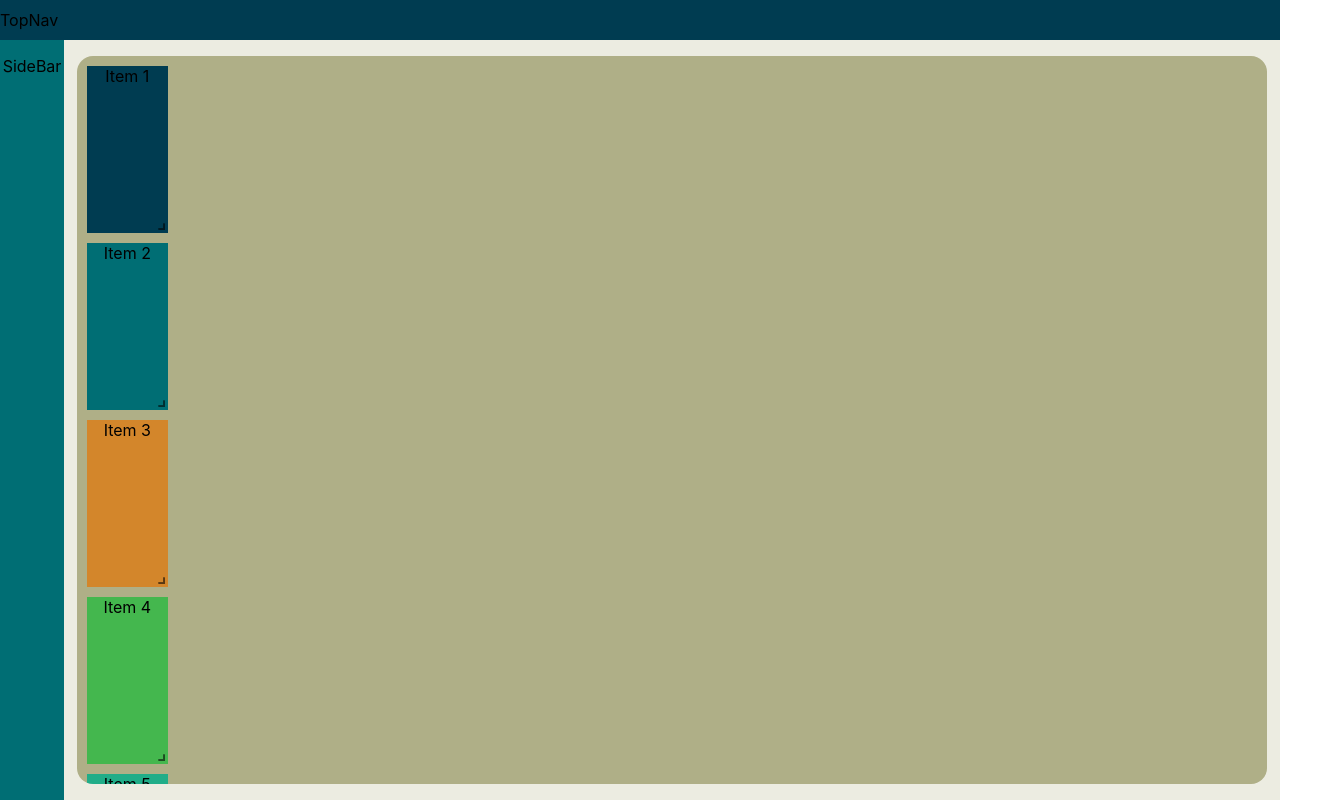
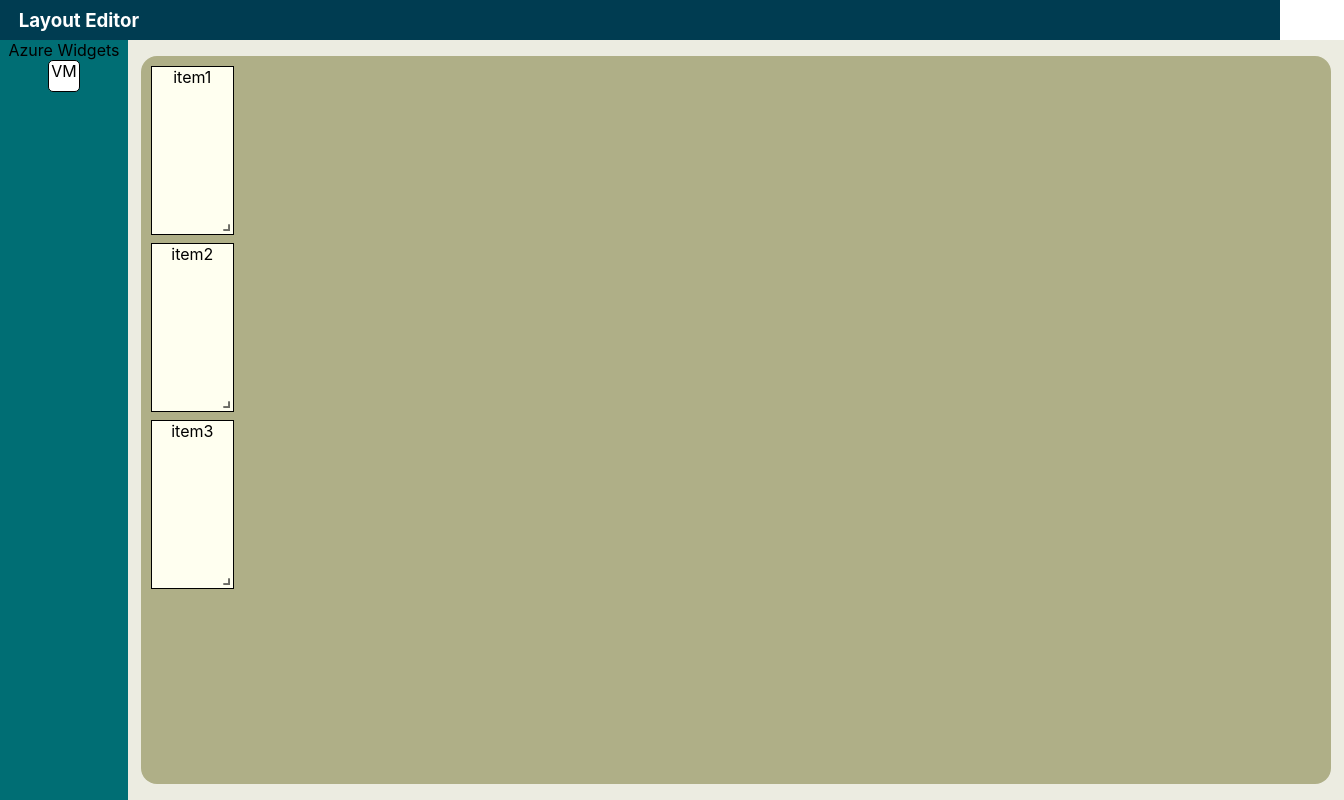
Before and after one commit to John-JacobP/ProjectGridsLayout, a React (Create React App) app: page / in a window 1280 px wide. Shown: the whole page, 1344 px wide, since content can reach past the window. Built offline with nearby package versions, Linux system fonts and the light colour scheme.

Commit message:
Azure widgets.

```diff
--- a/package.json
+++ b/package.json
@@ -3,14 +3,19 @@
   "version": "0.1.0",
   "private": true,
   "dependencies": {
+    "@emotion/react": "^11.11.3",
+    "@emotion/styled": "^11.11.0",
+    "@mui/joy": "^5.0.0-beta.20",
     "@testing-library/jest-dom": "^5.17.0",
     "@testing-library/react": "^13.4.0",
     "@testing-library/user-event": "^13.5.0",
+    "package.json": "^2.0.1",
     "react": "^18.2.0",
     "react-dom": "^18.2.0",
     "react-grid-layout": "^1.4.4",
     "react-router-dom": "^6.21.1",
     "react-scripts": "5.0.1",
+    "styled-components": "^6.1.6",
     "web-vitals": "^2.1.4"
   },
   "scripts": {
--- /dev/null
+++ b/src/components/AzureWidgets.jsx
@@ -0,0 +1,33 @@
+import styled from 'styled-components';
+
+
+const DroppableWidget = styled.div`
+    border: 1px solid black;
+    border-radius: 5px;
+    background-color: white;
+    width: 30px;
+    height: 30px
+`;
+
+
+
+export const AzureWidgets = () => {
+    return (
+        <>
+            Azure Widgets
+
+            <DroppableWidget
+                draggable={true}
+                unselectable="on"
+                // this is a hack for firefox
+                // Firefox requires some kind of initialization
+                // which we can do by adding this attribute
+                // @see https://bugzilla.mozilla.org/show_bug.cgi?id=568313
+                onDragStart={e => e.dataTransfer.setData("text/plain", "")}
+                key="VM"
+            >
+                VM
+            </DroppableWidget>
+        </>
+    );
+}
--- a/src/components/Home.css
+++ b/src/components/Home.css
@@ -21,7 +21,7 @@
 
 .sidebar{
     height: 95vh;
-    width: 5vw;
+    width: 10vw;
     display: flex;
     background-color: #006e74;
     flex-direction: column;
--- a/src/components/Home.js
+++ b/src/components/Home.js
@@ -1,17 +1,38 @@
-import React from "react";
+import React, { useState } from "react";
+import styled from "styled-components";
+
 import "./Home.css"
 import GridLayout from 'react-grid-layout';
 import 'react-grid-layout/css/styles.css';
 import 'react-resizable/css/styles.css';
+import { AzureWidgets } from "./AzureWidgets";
+
+
+const Header = styled.h3`
+    color: white;
+    padding: 1em;
+`;
+
+const Widget = styled.div`
+    border: 1px solid black;
+    background: ivory;
+`;
+
 
 
 const Home = () => {
-    const layoutConfig = [
+
+
+ const [layoutConfig, updateLayoutConfig] = useState([
         {i: 'item1', x: 0, y: 0, w: 2, h: 3},
         {i: 'item2', x: 2, y: 0, w: 4, h: 3},
         {i: 'item3', x: 6, y: 0, w: 2, h: 3}
-    ];
+    ]);
 
+ const handleDrop = (layout, layoutItem, _event) => {
+    const newLayoutItem = {...layoutItem, i: "VM"}
+    updateLayoutConfig([...layoutConfig, newLayoutItem]);
+}
     const GridLayoutProps = {
         className: "my-grid",
         cols: 12,
@@ -23,21 +44,22 @@ const Home = () => {
     return (
         <div className="FullPage">
             <div className="TopNav">
-                <p>TopNav</p>
+                <Header>Layout Editor</Header>
             </div>
             <div className="sidebarandbody">
                 <div className="sidebar">
-                    <p>SideBar</p>
+                    <AzureWidgets />
                 </div>
                 <div className="body">
                     <div className="insideBody">
-                        <GridLayout {...GridLayoutProps}>
-                            <div key="item1" style={{background: '#003c51'}}>Item 1</div>
-                            <div key="item2" style={{background: '#006e74'}}>Item 2</div>
-                            <div key="item3" style={{background: '#d3862b'}}>Item 3</div>
-                            <div key="item4" style={{background: '#44b74e'}}>Item 4</div>
-                            <div key="item5" style={{background: '#20ad88'}}>Item 5</div>
-                            <div key="item6" style={{background: '#d32b2b'}}>Item 6</div>
+                        <GridLayout
+                            {...GridLayoutProps}
+                            isDroppable={true}
+                            onDrop={handleDrop}
+                        >
+                            {
+                                layoutConfig.map(layout => <Widget key={layout.i}>{layout.i}</Widget>)
+                            }
                         </GridLayout>
                     </div>
                 </div>
```
Also changed, not shown: 1 other file (tests, documents, lock files or other folders).
